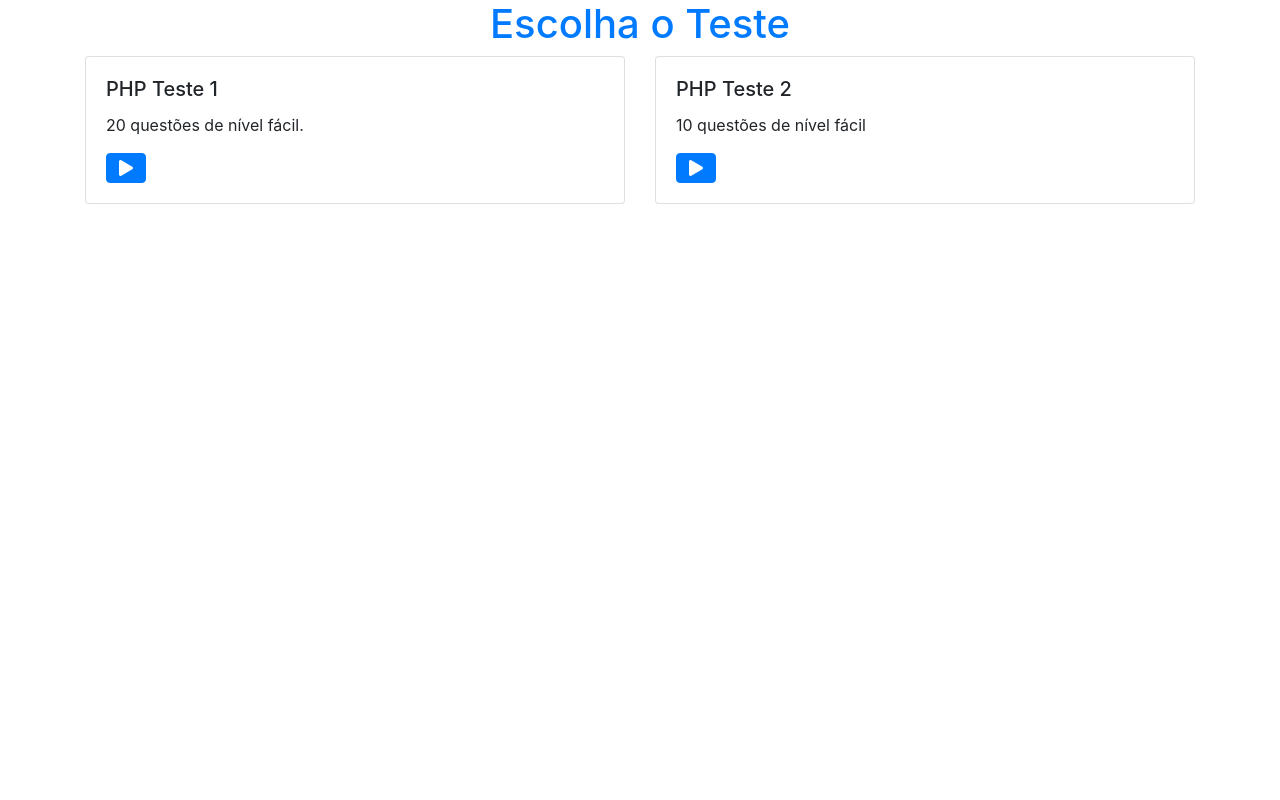
After one commit to LeandroLS/teste-hablidade-php, a PHP site: page / in a window 1280 px wide. The commit adds this page. Run offline with PHP 8.4, Linux system fonts and the light colour scheme; some libraries are stand-ins or nearby versions.

Commit message:
Mudando banco, listando mais um teste, etc. Ainda está tudo quebrado.

```diff
--- /dev/null
+++ b/public/index.php
@@ -0,0 +1,35 @@
+<?php
+require 'links_externos/links.php'; ?>
+
+<!DOCTYPE html>
+<html lang="pt-br">
+<head>
+    <meta charset="UTF-8">
+    <title>Teste de Habilidade PHP</title>
+</head>
+<body>
+    <div class="container">
+        <h1 class="text-center text-primary">Escolha o Teste</h1>
+        <div class="row">
+            <div class="col-sm-6">
+                <div class="card">
+                    <div class="card-body">
+                        <h5 class="card-title">PHP Teste 1</h5>
+                        <p class="card-text">20 questões de nível fácil.</p>
+                        <a href="trata_escolha_user.php?teste_num=1" class="btn btn-primary"><i class="fas fa-play"></i></a>
+                    </div>
+                </div>
+            </div>
+            <div class="col-sm-6">
+                <div class="card">
+                    <div class="card-body">
+                        <h5 class="card-title">PHP Teste 2</h5>
+                        <p class="card-text">10 questões de nível fácil</p>
+                        <a href="trata_escolha_user.php?teste_num=2" class="btn btn-primary"><i class="fas fa-play"></i></a>
+                    </div>
+                </div>
+            </div>
+        </div>
+    </div>
+</body>
+</html>
--- /dev/null
+++ b/public/links_externos/links.php
@@ -0,0 +1,3 @@
+<link rel="stylesheet" href="https://maxcdn.bootstrapcdn.com/bootstrap/4.0.0/css/bootstrap.min.css" integrity="sha384-Gn5384xqQ1aoWXA+058RXPxPg6fy4IWvTNh0E263XmFcJlSAwiGgFAW/dAiS6JXm" crossorigin="anonymous">
+<link rel="stylesheet" href="https://use.fontawesome.com/releases/v5.0.13/css/all.css" integrity="sha384-DNOHZ68U8hZfKXOrtjWvjxusGo9WQnrNx2sqG0tfsghAvtVlRW3tvkXWZh58N9jp" crossorigin="anonymous">
+<script src="https://cdnjs.cloudflare.com/ajax/libs/Chart.js/2.7.2/Chart.min.js"></script>
```
Also changed, not shown: public/connection.php (renamed from src/connection.php, +8 -8 lines), public/questions.php (renamed from src/questions.php, +9 -9 lines), public/result_test.php (renamed from src/result_test.php, +4 -5 lines), public/trata_escolha_user.php (added, +25 -0 lines), database_seed/php_teste_habilidade.sql (renamed from php_teste_habilidade.sql).
